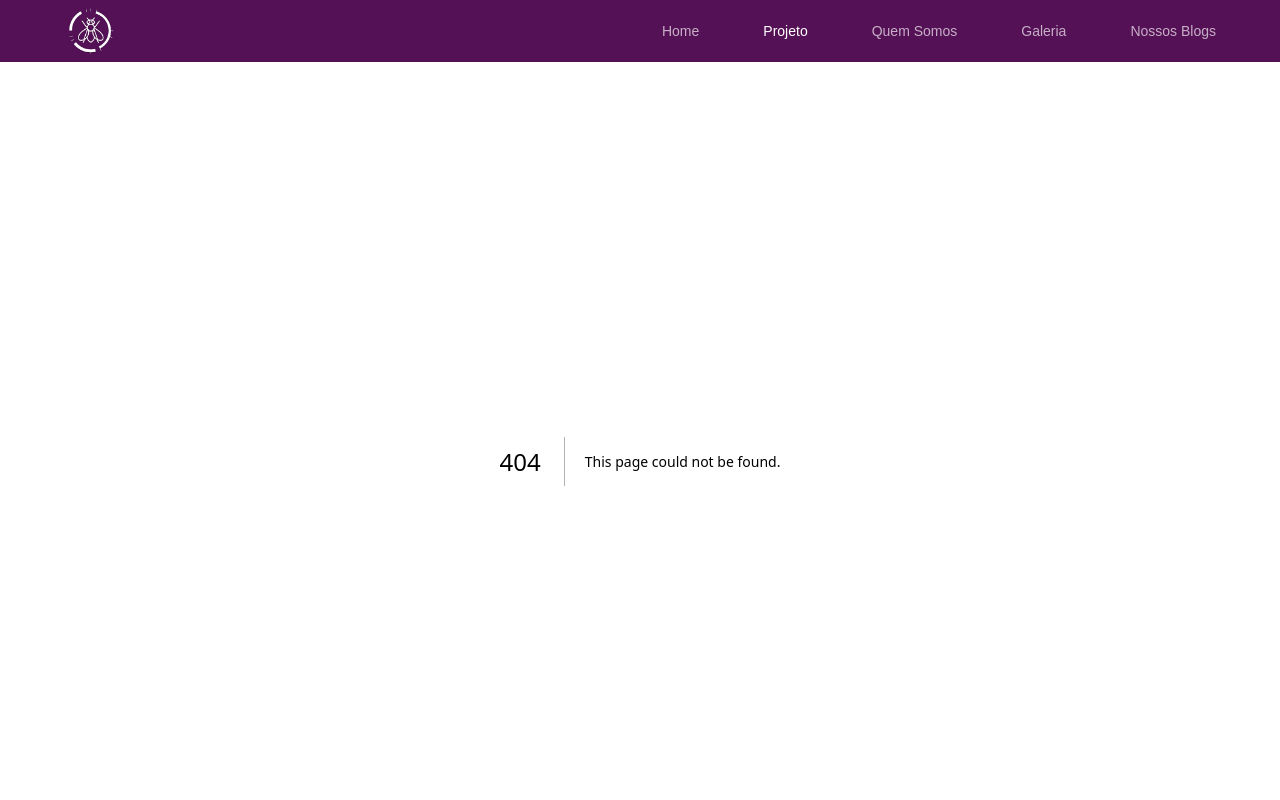
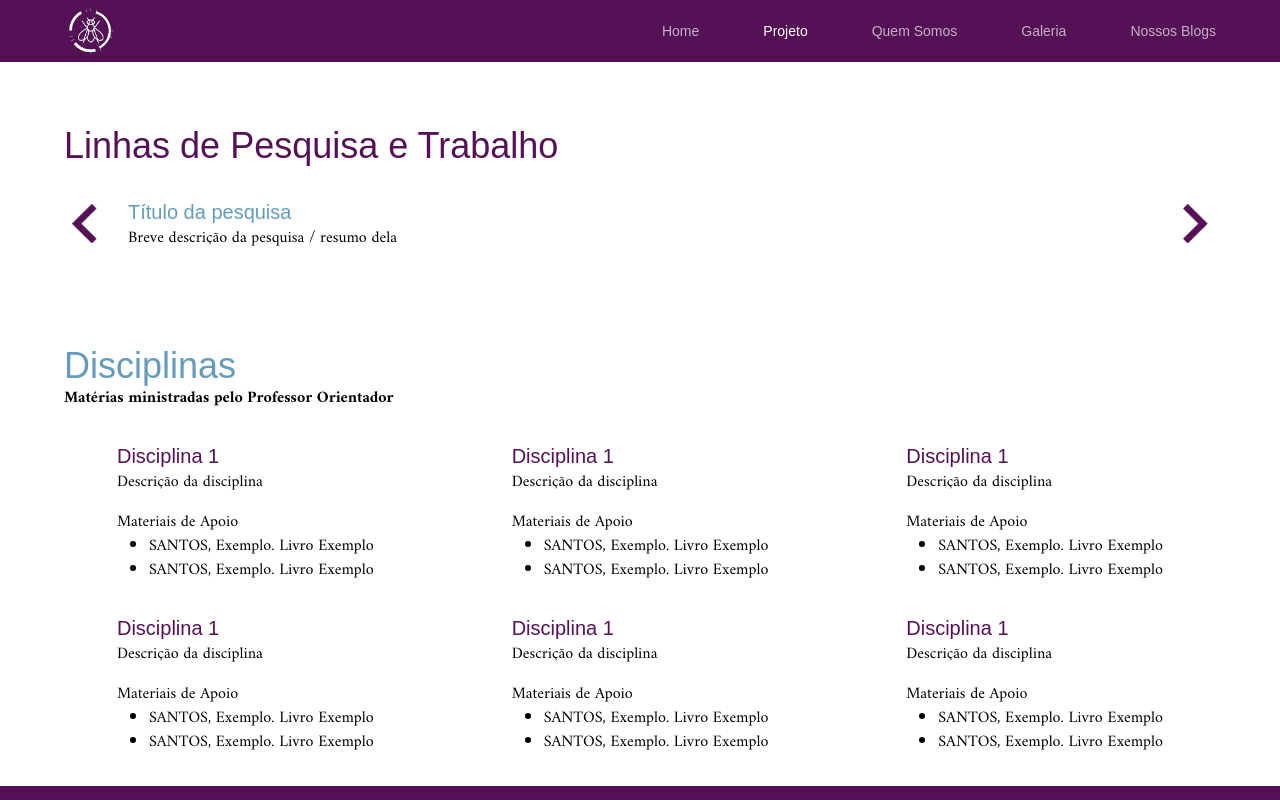
Before and after one commit to Scitec-Jr/Protos, a Next.js app: page /linhas-de-pesquisa-e-trabalho in a window 1280 px wide. Before the commit this address had no page. Shown: the top 800 px of the page. Built offline with nearby package versions, Linux system fonts and the light colour scheme; a web font is replaced by a local one.

Commit message:
Projects Page

```diff
--- /dev/null
+++ b/src/app/linhas-de-pesquisa-e-trabalho/page.tsx
@@ -0,0 +1,87 @@
+import Image from "next/image";
+import Carousel from "@/components/Carousel";
+
+export default function Projects() {
+    return (
+        <main>
+            <section className="max-w-360 mx-auto py-16 px-8 lg:px-16">
+                <h1 className="mb-8 text-4xl text-(--main-color)">Linhas de Pesquisa e Trabalho</h1>
+
+                <Carousel showDots={false}>
+                        <div className="min-w-full px-4">
+                            <h3 className="text-xl text-(--secondary-color)">Título da pesquisa</h3>
+
+                            <p className="serif">Breve descrição da pesquisa / resumo dela</p>
+                        </div>
+                    </Carousel>
+            </section>
+
+            <section className="max-w-360 mx-auto py-8 px-8 lg:px-16">
+                <h2 className="text-4xl text-(--secondary-color)">Disciplinas</h2>
+                <p className="mb-8 serif font-bold">Matérias ministradas pelo Professor Orientador</p>
+
+                <div className="grid grid-cols-1 md:grid-cols-2 lg:grid-cols-3 justify-items-center gap-8">
+                    <div>
+                        <h3 className="text-xl text-(--main-color)">Disciplina 1</h3>
+                        <p className="mb-4 serif">Descrição da disciplina</p>
+                        <h4 className="serif">Materiais de Apoio</h4>
+                        <ul className="ps-8 serif list-disc">
+                            <li>SANTOS, Exemplo. Livro Exemplo</li>
+                            <li>SANTOS, Exemplo. Livro Exemplo</li>
+                        </ul>
+                    </div>
+
+                    <div>
+                        <h3 className="text-xl text-(--main-color)">Disciplina 1</h3>
+                        <p className="mb-4 serif">Descrição da disciplina</p>
+                        <h4 className="serif">Materiais de Apoio</h4>
+                        <ul className="ps-8 serif list-disc">
+                            <li>SANTOS, Exemplo. Livro Exemplo</li>
+                            <li>SANTOS, Exemplo. Livro Exemplo</li>
+                        </ul>
+                    </div>
+
+                    <div>
+                        <h3 className="text-xl text-(--main-color)">Disciplina 1</h3>
+                        <p className="mb-4 serif">Descrição da disciplina</p>
+                        <h4 className="serif">Materiais de Apoio</h4>
+                        <ul className="ps-8 serif list-disc">
+                            <li>SANTOS, Exemplo. Livro Exemplo</li>
+                            <li>SANTOS, Exemplo. Livro Exemplo</li>
+                        </ul>
+                    </div>
+
+                    <div>
+                        <h3 className="text-xl text-(--main-color)">Disciplina 1</h3>
+                        <p className="mb-4 serif">Descrição da disciplina</p>
+                        <h4 className="serif">Materiais de Apoio</h4>
+                        <ul className="ps-8 serif list-disc">
+                            <li>SANTOS, Exemplo. Livro Exemplo</li>
+                            <li>SANTOS, Exemplo. Livro Exemplo</li>
+                        </ul>
+                    </div>
+
+                    <div>
+                        <h3 className="text-xl text-(--main-color)">Disciplina 1</h3>
+                        <p className="mb-4 serif">Descrição da disciplina</p>
+                        <h4 className="serif">Materiais de Apoio</h4>
+                        <ul className="ps-8 serif list-disc">
+                            <li>SANTOS, Exemplo. Livro Exemplo</li>
+                            <li>SANTOS, Exemplo. Livro Exemplo</li>
+                        </ul>
+                    </div>
+
+                    <div>
+                        <h3 className="text-xl text-(--main-color)">Disciplina 1</h3>
+                        <p className="mb-4 serif">Descrição da disciplina</p>
+                        <h4 className="serif">Materiais de Apoio</h4>
+                        <ul className="ps-8 serif list-disc">
+                            <li>SANTOS, Exemplo. Livro Exemplo</li>
+                            <li>SANTOS, Exemplo. Livro Exemplo</li>
+                        </ul>
+                    </div>
+                </div>
+            </section>
+        </main>
+    )
+}
--- a/src/components/Carousel.tsx
+++ b/src/components/Carousel.tsx
@@ -35,11 +35,11 @@ export default function Carousel({ children, leftArrowSrc = "/assets/icons/leftA
 			</div>
 
 			<button onClick={() => emblaApi?.scrollPrev()} className="absolute left-2 top-1/2 -translate-y-1/2 cursor-pointer" aria-label="Previous slide">
-				<Image src={leftArrowSrc} alt="Previous" width={34} height={34} />
+				<Image src={leftArrowSrc} alt="Previous" width={25} height={25} />
 			</button>
 
 			<button onClick={() => emblaApi?.scrollNext()} className="absolute right-2 top-1/2 -translate-y-1/2 cursor-pointer" aria-label="Next slide">
-				<Image src={rightArrowSrc} alt="Next" width={34} height={34} />
+				<Image src={rightArrowSrc} alt="Next" width={25} height={25} />
 			</button>
 
 			{showDots && (
```
